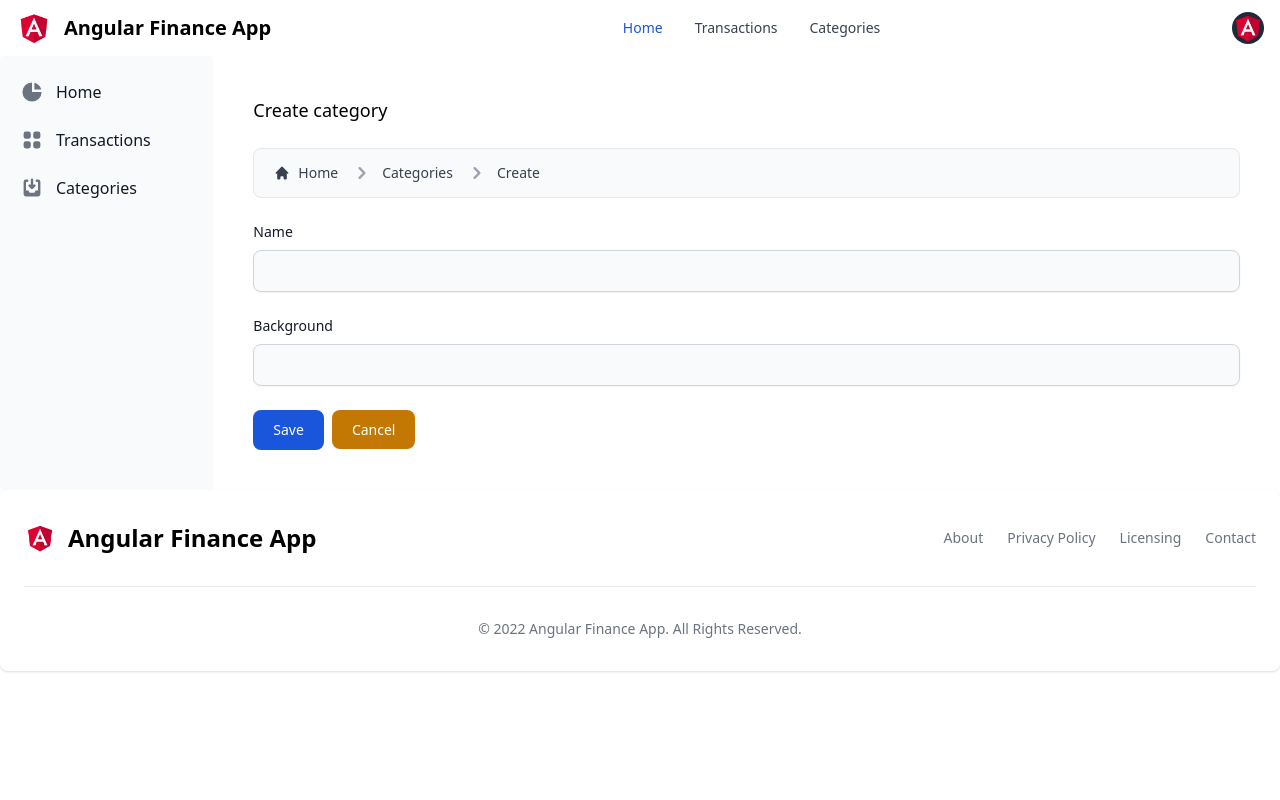
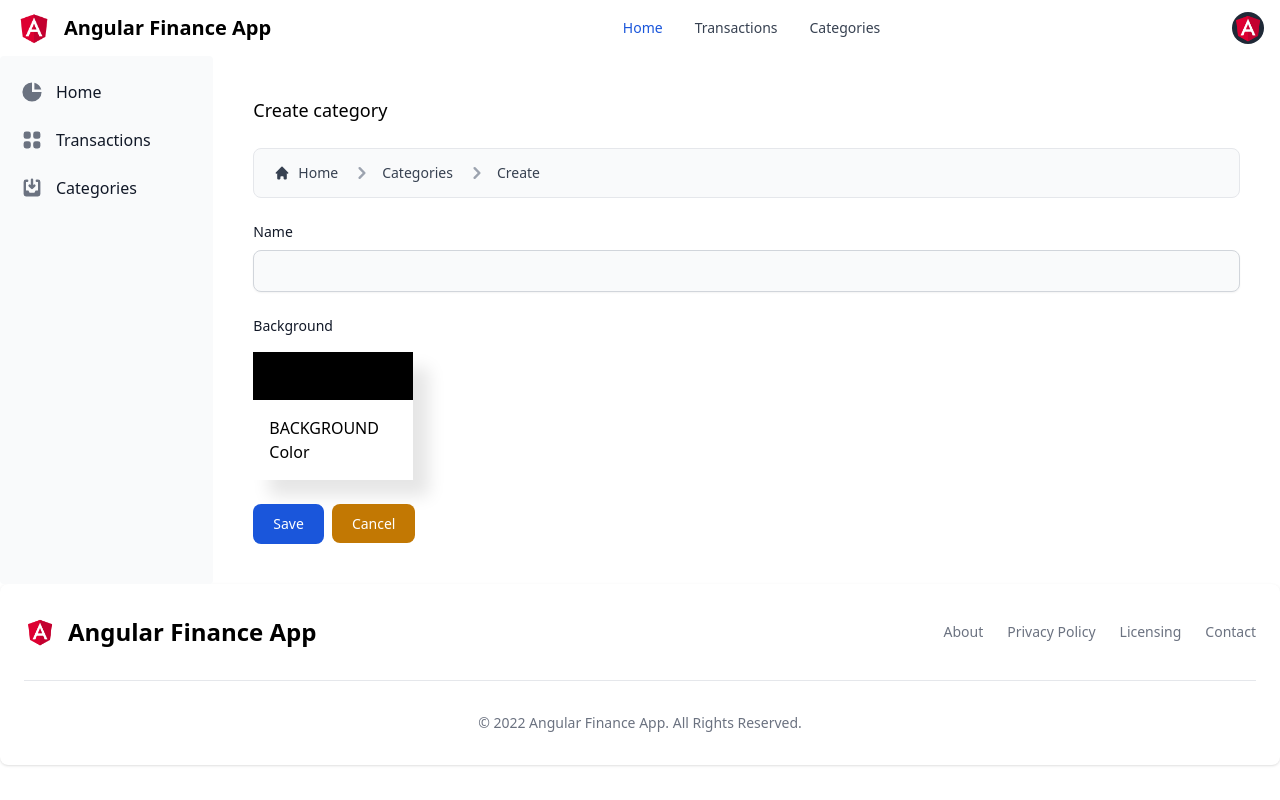
Before and after one commit to luiz-moura/finance-app-angular, an Angular app: page /categories/create in a window 1280 px wide. Built offline with nearby package versions, Linux system fonts and the light colour scheme.

Commit message:
chore: edit the category component input background

```diff
--- a/src/app/components/category/category-create/category-create.component.css
+++ b/src/app/components/category/category-create/category-create.component.css
@@ -0,0 +1,57 @@
+#swatch{
+  background: white;
+  box-shadow: 1em 1em 1em rgba(0, 0, 0, .1);
+  display: flex;
+  flex-direction: column;
+  width: 10em;
+  margin-top: 1rem;
+}
+
+#swatch .info {
+  padding: 1em;
+}
+
+#swatch h1 {
+  margin: 0;
+  text-transform: uppercase;
+}
+
+#swatch h2 {
+  font-weight: normal;
+  margin: 0;
+}
+
+input[type="color"] {
+  appearance: none;
+  -moz-appearance: none;
+  -webkit-appearance: none;
+  background: none;
+  border: 0;
+  cursor: pointer;
+  padding: 0;
+  height: 3em;
+  width: 10em;
+}
+
+*:focus{
+  border-radius: 0;
+  outline: none;
+}
+
+::-webkit-color-swatch-wrapper {
+  padding: 0;
+}
+
+::-webkit-color-swatch{
+  border: 0;
+  border-radius: 0;
+}
+
+::-moz-color-swatch,
+::-moz-focus-inner{
+  border: 0;
+}
+
+::-moz-focus-inner{
+  padding: 0;
+}
--- a/src/app/components/category/category-create/category-create.component.html
+++ b/src/app/components/category/category-create/category-create.component.html
@@ -37,13 +37,17 @@
   </div>
   <div class="mb-6">
     <label for="background" class="block mb-2 text-sm font-medium text-gray-900 dark:text-gray-300">Background</label>
-    <input type="text"
-           name="background"
-           id="background"
-           class="shadow-sm bg-gray-50 border border-gray-300 text-gray-900 text-sm rounded-lg focus:ring-blue-500 focus:border-blue-500 block w-full p-2.5 dark:bg-gray-700 dark:border-gray-600 dark:placeholder-gray-400 dark:text-white dark:focus:ring-blue-500 dark:focus:border-blue-500 dark:shadow-sm-light"
-           autocomplete="off"
-           [(ngModel)]="category.background"
-           required>
+    <div id="swatch">
+      <input type="color"
+             name="background"
+             id="background"
+             [(ngModel)]="category.background"
+             required>
+      <div class="info">
+        <h1>Background</h1>
+        <h2>Color</h2>
+      </div>
+    </div>
   </div>
   <button type="button" (click)="create()" class="text-white bg-blue-700 hover:bg-blue-800 focus:ring-4 focus:outline-none focus:ring-blue-300 font-medium rounded-lg text-sm px-5 py-2.5 text-center dark:bg-blue-600 dark:hover:bg-blue-700 dark:focus:ring-blue-800 mr-2">Save</button>
   <a routerLink="/categories" class="text-white bg-yellow-500 hover:bg-yellow-700 focus:ring-4 focus:outline-none focus:ring-yellow-300 font-medium rounded-lg text-sm px-5 py-2.5 text-center dark:bg-yellow-600 dark:hover:bg-yellow-700 dark:focus:ring-yellow-800">Cancel</a>
--- a/src/app/components/category/category-delete/category-delete.component.css
+++ b/src/app/components/category/category-delete/category-delete.component.css
@@ -0,0 +1,57 @@
+#swatch{
+  background: white;
+  box-shadow: 1em 1em 1em rgba(0, 0, 0, .1);
+  display: flex;
+  flex-direction: column;
+  width: 10em;
+  margin-top: 1rem;
+}
+
+#swatch .info {
+  padding: 1em;
+}
+
+#swatch h1 {
+  margin: 0;
+  text-transform: uppercase;
+}
+
+#swatch h2 {
+  font-weight: normal;
+  margin: 0;
+}
+
+input[type="color"] {
+  appearance: none;
+  -moz-appearance: none;
+  -webkit-appearance: none;
+  background: none;
+  border: 0;
+  cursor: pointer;
+  padding: 0;
+  height: 3em;
+  width: 10em;
+}
+
+*:focus{
+  border-radius: 0;
+  outline: none;
+}
+
+::-webkit-color-swatch-wrapper {
+  padding: 0;
+}
+
+::-webkit-color-swatch{
+  border: 0;
+  border-radius: 0;
+}
+
+::-moz-color-swatch,
+::-moz-focus-inner{
+  border: 0;
+}
+
+::-moz-focus-inner{
+  padding: 0;
+}
--- a/src/app/components/category/category-delete/category-delete.component.html
+++ b/src/app/components/category/category-delete/category-delete.component.html
@@ -37,13 +37,17 @@
   </div>
   <div class="mb-6">
     <label for="background" class="block mb-2 text-sm font-medium text-gray-900 dark:text-gray-300">Background</label>
-    <input type="text"
-           name="background"
-           id="background"
-           class="shadow-sm bg-gray-50 border border-gray-300 text-gray-900 text-sm rounded-lg focus:ring-blue-500 focus:border-blue-500 block w-full p-2.5 dark:bg-gray-700 dark:border-gray-600 dark:placeholder-gray-400 dark:text-white dark:focus:ring-blue-500 dark:focus:border-blue-500 dark:shadow-sm-light"
-           autocomplete="off"
-           [(ngModel)]="category.background"
-           disabled>
+    <div id="swatch">
+      <input type="color"
+            name="background"
+            id="background"
+            [(ngModel)]="category.background"
+            disabled>
+      <div class="info">
+        <h1>Background</h1>
+        <h2>Color</h2>
+      </div>
+    </div>
   </div>
   <button type="button" (click)="delete()" class="text-white bg-red-700 hover:bg-red-800 focus:ring-4 focus:outline-none focus:ring-red-300 font-medium rounded-lg text-sm px-5 py-2.5 text-center dark:bg-red-600 dark:hover:bg-red-700 dark:focus:ring-red-800 mr-2">Delete</button>
   <a routerLink="/categories" class="text-white bg-yellow-500 hover:bg-yellow-700 focus:ring-4 focus:outline-none focus:ring-yellow-300 font-medium rounded-lg text-sm px-5 py-2.5 text-center dark:bg-yellow-600 dark:hover:bg-yellow-700 dark:focus:ring-yellow-800">Cancel</a>
--- a/src/app/components/category/category-edit/category-edit.component.css
+++ b/src/app/components/category/category-edit/category-edit.component.css
@@ -0,0 +1,57 @@
+#swatch{
+  background: white;
+  box-shadow: 1em 1em 1em rgba(0, 0, 0, .1);
+  display: flex;
+  flex-direction: column;
+  width: 10em;
+  margin-top: 1rem;
+}
+
+#swatch .info {
+  padding: 1em;
+}
+
+#swatch h1 {
+  margin: 0;
+  text-transform: uppercase;
+}
+
+#swatch h2 {
+  font-weight: normal;
+  margin: 0;
+}
+
+input[type="color"] {
+  appearance: none;
+  -moz-appearance: none;
+  -webkit-appearance: none;
+  background: none;
+  border: 0;
+  cursor: pointer;
+  padding: 0;
+  height: 3em;
+  width: 10em;
+}
+
+*:focus{
+  border-radius: 0;
+  outline: none;
+}
+
+::-webkit-color-swatch-wrapper {
+  padding: 0;
+}
+
+::-webkit-color-swatch{
+  border: 0;
+  border-radius: 0;
+}
+
+::-moz-color-swatch,
+::-moz-focus-inner{
+  border: 0;
+}
+
+::-moz-focus-inner{
+  padding: 0;
+}
--- a/src/app/components/category/category-edit/category-edit.component.html
+++ b/src/app/components/category/category-edit/category-edit.component.html
@@ -33,17 +33,21 @@
            class="shadow-sm bg-gray-50 border border-gray-300 text-gray-900 text-sm rounded-lg focus:ring-blue-500 focus:border-blue-500 block w-full p-2.5 dark:bg-gray-700 dark:border-gray-600 dark:placeholder-gray-400 dark:text-white dark:focus:ring-blue-500 dark:focus:border-blue-500 dark:shadow-sm-light"
            autocomplete="off"
            [(ngModel)]="category.name"
-           disabled>
+           required>
   </div>
   <div class="mb-6">
     <label for="background" class="block mb-2 text-sm font-medium text-gray-900 dark:text-gray-300">Background</label>
-    <input type="text"
-           name="background"
-           id="background"
-           class="shadow-sm bg-gray-50 border border-gray-300 text-gray-900 text-sm rounded-lg focus:ring-blue-500 focus:border-blue-500 block w-full p-2.5 dark:bg-gray-700 dark:border-gray-600 dark:placeholder-gray-400 dark:text-white dark:focus:ring-blue-500 dark:focus:border-blue-500 dark:shadow-sm-light"
-           autocomplete="off"
-           [(ngModel)]="category.background"
-           disabled>
+    <div id="swatch">
+      <input type="color"
+            name="background"
+            id="background"
+            [(ngModel)]="category.background"
+            required>
+      <div class="info">
+        <h1>Background</h1>
+        <h2>Color</h2>
+      </div>
+    </div>
   </div>
   <button type="button" (click)="update()" class="text-white bg-blue-700 hover:bg-blue-800 focus:ring-4 focus:outline-none focus:ring-blue-300 font-medium rounded-lg text-sm px-5 py-2.5 text-center dark:bg-blue-600 dark:hover:bg-blue-700 dark:focus:ring-blue-800 mr-2">Update</button>
   <a routerLink="/categories" class="text-white bg-yellow-500 hover:bg-yellow-700 focus:ring-4 focus:outline-none focus:ring-yellow-300 font-medium rounded-lg text-sm px-5 py-2.5 text-center dark:bg-yellow-600 dark:hover:bg-yellow-700 dark:focus:ring-yellow-800">Cancel</a>
--- a/src/app/components/category/category-list/category-list.component.html
+++ b/src/app/components/category/category-list/category-list.component.html
@@ -39,7 +39,9 @@
           {{ category.name }}
         </th>
         <td class="px-6 py-4">
-          {{ category.background }}
+          <span class="text-white text-sm font-semibold inline-flex items-center p-1.5 rounded-full dark:text-blue-800" [style.background]="category.background">
+            {{ category.background }}
+          </span>
         </td>
         <td class="px-6 py-4">
           <span class="bg-gray-100 text-gray-800 text-xs font-medium inline-flex items-center px-2.5 py-0.5 rounded mr-2 dark:bg-gray-700 dark:text-gray-300">
@@ -48,10 +50,10 @@
           </span>
         </td>
         <td class="px-6 py-4 text-right flex justify-end">
-          <a routerLink="/category/edit/{{ category.id }}" class="flex items-center mr-2 px-2.5 py-0.5 text-xs font-medium bg-yellow-100 text-yellow-800 rounded dark:bg-yellow-200 dark:text-yellow-900">
+          <a routerLink="/categories/edit/{{ category.id }}" class="flex items-center mr-2 px-2.5 py-0.5 text-xs font-medium bg-yellow-100 text-yellow-800 rounded dark:bg-yellow-200 dark:text-yellow-900">
             EDIT
           </a>
-          <a routerLink="/category/delete/{{ category.id }}" class="flex items-center mr-2 px-2.5 py-0.5 text-xs font-medium bg-red-100 text-red-800 rounded dark:bg-red-200 dark:text-red-900">
+          <a routerLink="/categories/delete/{{ category.id }}" class="flex items-center mr-2 px-2.5 py-0.5 text-xs font-medium bg-red-100 text-red-800 rounded dark:bg-red-200 dark:text-red-900">
             DELETE
           </a>
         </td>
```
